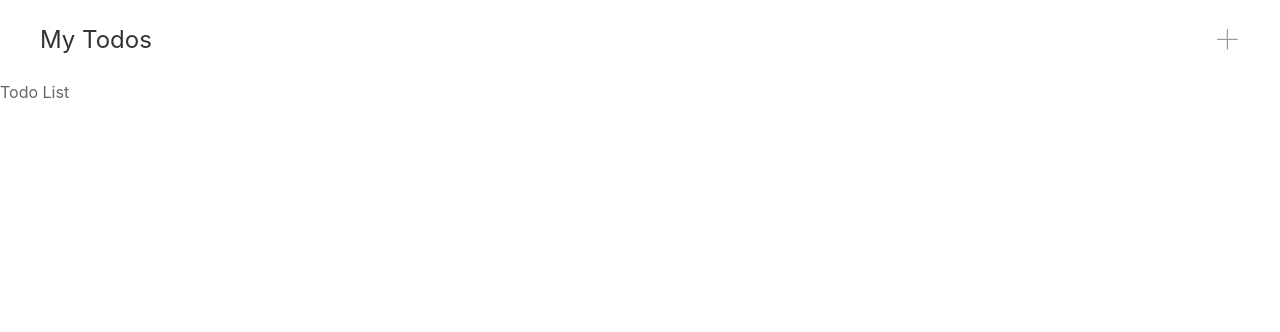
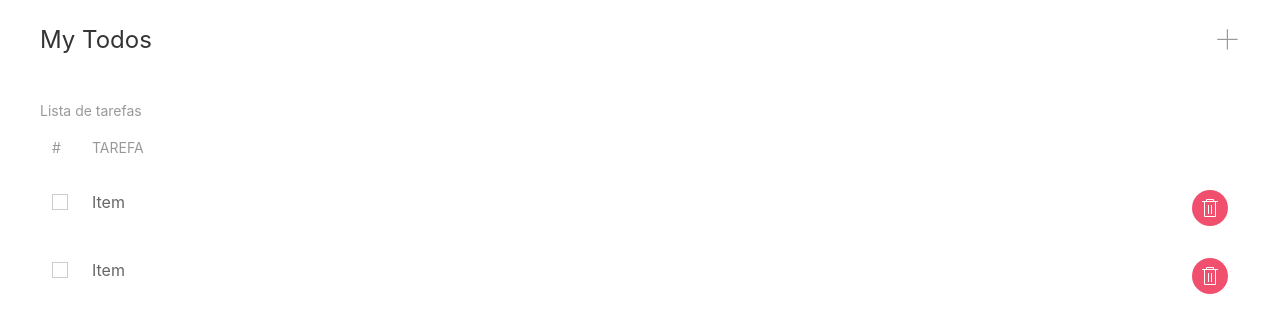
Before and after one commit to MarkCarraschi/react-courses-learn, a React (Create React App) app: page / in a window 1280 px wide. Shown: the top 332 px of the page. Built offline with nearby package versions, Linux system fonts and the light colour scheme.

Commit message:
Components and strongly typed

```diff
--- a/src/components/App.tsx
+++ b/src/components/App.tsx
@@ -4,7 +4,7 @@ import TodoList from './TodoList';
 
 const App = () => {
     return (
-        <div>
+        <div className="uk-container">
             <Navbar></Navbar>
             <TodoList></TodoList>
         </div>
--- a/src/components/TodoList.tsx
+++ b/src/components/TodoList.tsx
@@ -1,12 +1,34 @@
 import React from "react";
 import { Todo } from '../models/Todo'
+import TodoListItem from "./TodoListItem";
 
 const TodoList = () => {
     const todos: Todo[] = [
         { id: 1, title: 'Go to supermarket', done: false },
         { id: 2, title: 'Go to gym', done: false }
     ];
-    return (<div>Todo List</div>);
+    return (
+        <table className="uk-table">
+
+            <caption>Lista de tarefas</caption>
+            <thead>
+                <tr>
+                    <th>#</th>
+                    <th>Tarefa</th>
+                    <th></th>
+                </tr>
+            </thead>
+
+            <tbody>
+                {
+                    todos?.map(
+                        todo => (<TodoListItem key={todo.id} todo={todo}></TodoListItem>)
+                    )
+                }
+            </tbody>
+
+        </table>
+    );
 }
 
 export default TodoList;
--- /dev/null
+++ b/src/components/TodoListItem.tsx
@@ -0,0 +1,31 @@
+import React from "react";
+import { isPropertySignature } from "typescript";
+import { Todo } from "../models/Todo";
+
+interface TodoListItemProps {
+    todo: Todo
+}
+
+const TodoListItem = () => {
+    return (
+        <tr className="uk-animation-slide-bottom-medium">
+
+            <td className="uk-width-auto">
+                <label>
+                    <input className="uk-checkbox" type="checkbox"></input>
+                </label>
+            </td>
+            <td className="uk-width-expand">
+                Item
+            </td>
+
+            <td className="uk-width-auto">
+                <button className="uk-icon-button uk-button-danger" uk-icon="trash"></button>
+            </td>
+        </tr>
+
+
+    );
+}
+
+export default TodoListItem;
```
